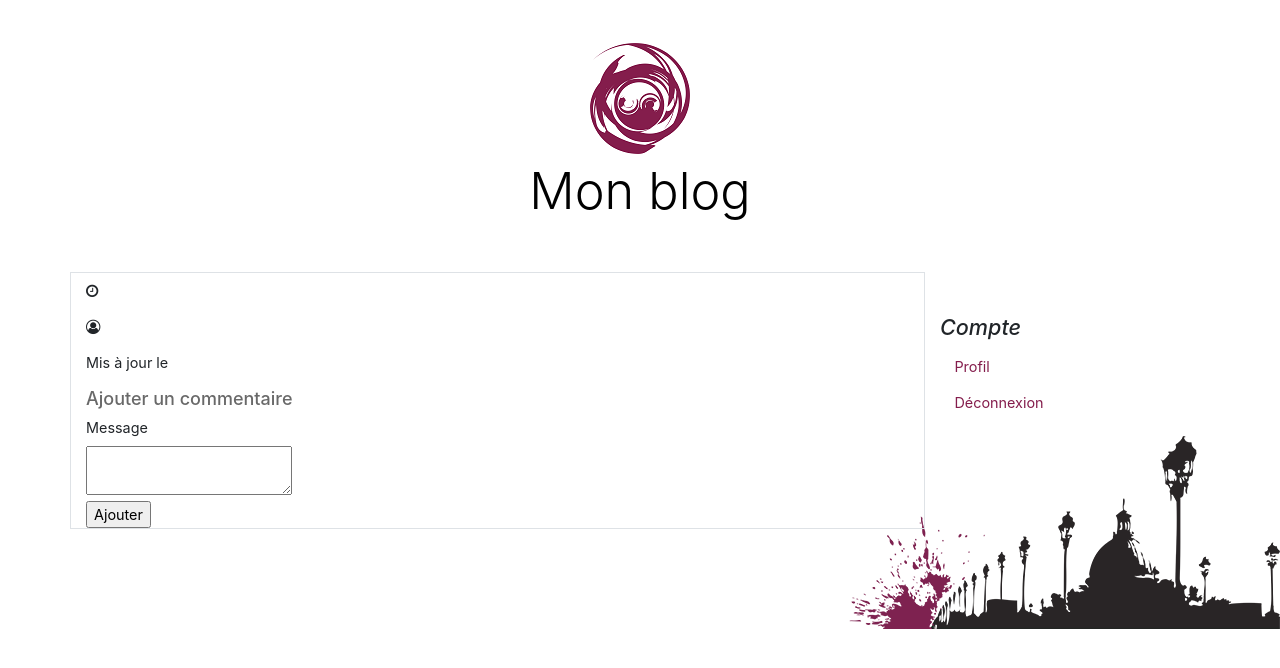
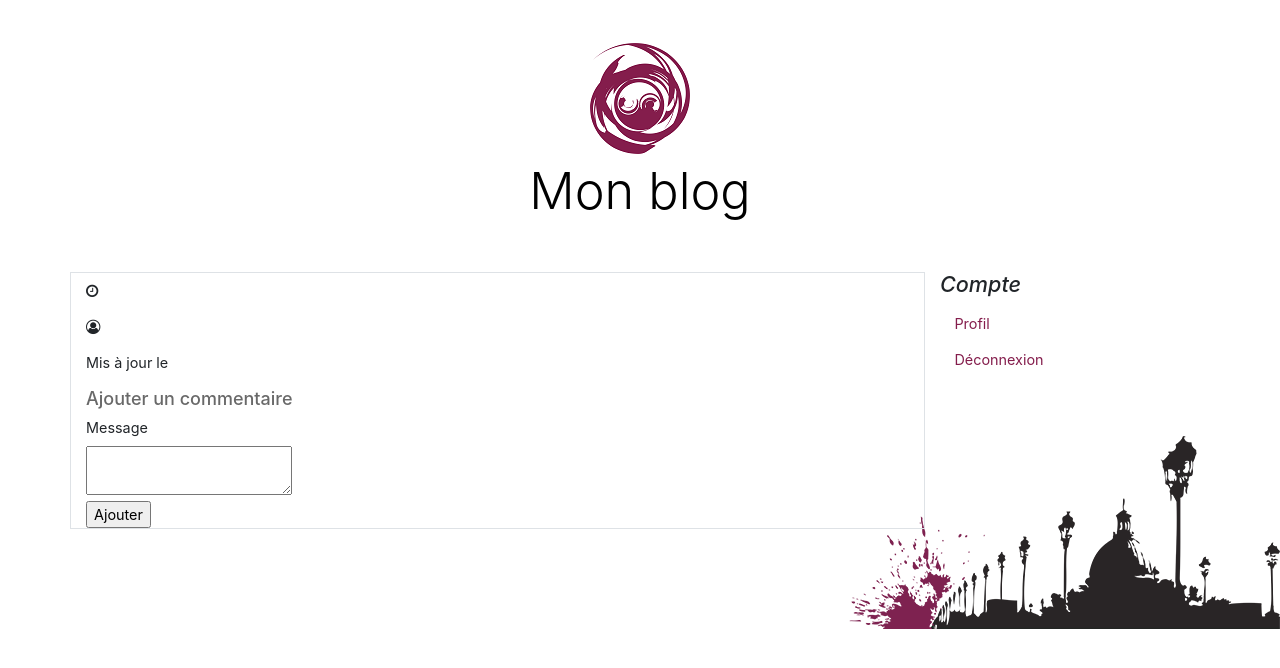
Before and after one commit to sjaulin/blog, a PHP site: template DocumentRoot/templates/single.php in a window 1280 px wide. Shown: the top 668 px of the page. Run offline with PHP 8.4, Linux system fonts and the light colour scheme; the template is opened without the code that fills it, so the values that code supplies are empty; some libraries are stand-ins or nearby versions.

Commit message:
Update css margin

```diff
--- a/DocumentRoot/public/css/style.css
+++ b/DocumentRoot/public/css/style.css
@@ -33,4 +33,8 @@ h3 {
   color: dimgray;
   font-size: 1.25em;
 }
+
+.menuside ul {
+  margin-bottom: 20px;
+}
 /*# sourceMappingURL=style.css.map */
--- a/DocumentRoot/public/css/style.scss
+++ b/DocumentRoot/public/css/style.scss
@@ -32,3 +32,9 @@ h3 {
   color: dimgray;
   font-size: 1.25em;
 }
+
+.menuside {
+  ul {
+    margin-bottom: 20px;
+  }
+}
--- a/DocumentRoot/templates/base.php
+++ b/DocumentRoot/templates/base.php
@@ -58,7 +58,7 @@
             <div class="col-md-9 border">
                 <?= $content ?>
             </div>
-            <div class="col-md-3 py-5">
+            <div class="col-md-3 menuside">
                 <?= $menucontent ?>
 
                 <h4 class="font-italic">Compte</h4>
```
Also changed, not shown: 1 other file.
